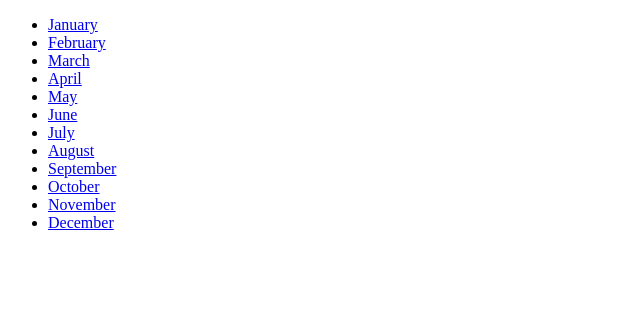
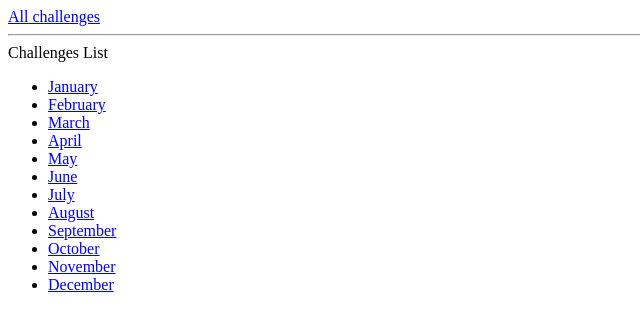
Before and after one commit to ingemedical16/Django, a Django app: page /challenges/ in a window 1280 px wide. Shown: the top 331 px of the page, without its empty margins (0-640 px from the left). Run offline with Django 5.2, Linux system fonts and the light colour scheme.

Commit message:
Including Partial template Snippets

```diff
--- a/004_Templates_Static_Files/monthley_challenges/challenges/templates/challenges/challenge.html
+++ b/004_Templates_Static_Files/monthley_challenges/challenges/templates/challenges/challenge.html
@@ -7,6 +7,7 @@
 {% endblock %}
 
 {% block content %}
+{% include 'challenges/includes/header.html' with active_page=month|title %}
 <h1>{{month|title}}'s Challenge</h1>
 {% if text is not None%}
 <h2>{{text}}</h2>
--- /dev/null
+++ b/004_Templates_Static_Files/monthley_challenges/challenges/templates/challenges/includes/header.html
@@ -0,0 +1,8 @@
+<header>
+    <nav>
+        <a href="{% url 'index' %}">All challenges</a>
+
+    </nav>
+</header>
+<hr>
+{{ active_page}}
--- a/004_Templates_Static_Files/monthley_challenges/challenges/templates/challenges/index.html
+++ b/004_Templates_Static_Files/monthley_challenges/challenges/templates/challenges/index.html
@@ -3,6 +3,7 @@
  {% block page_title %}All Challenges {% endblock %}
 
  {% block content %}
+ {% include 'challenges/includes/header.html' with active_page="Challenges List" %}
     <ul>
         {% for month in months %}
             <li><a href="{% url 'month-challenge' month %}">{{ month|title }}</a></li>
```
